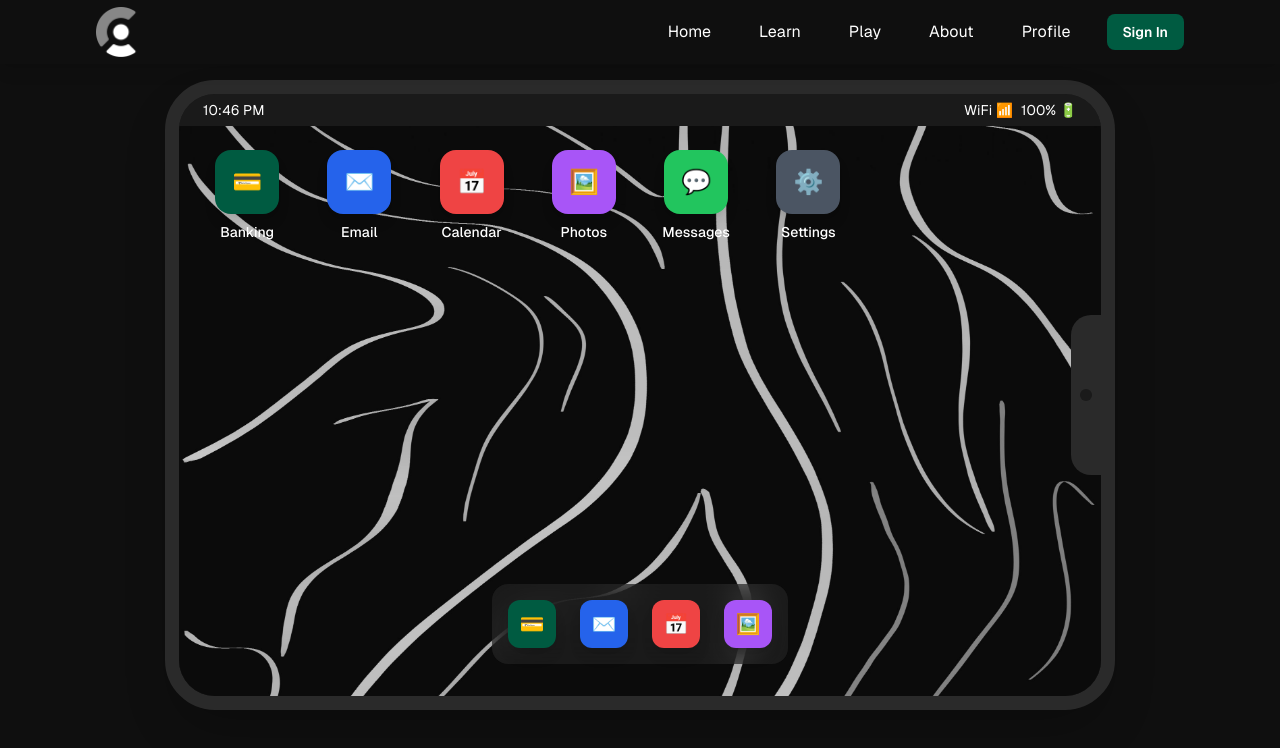
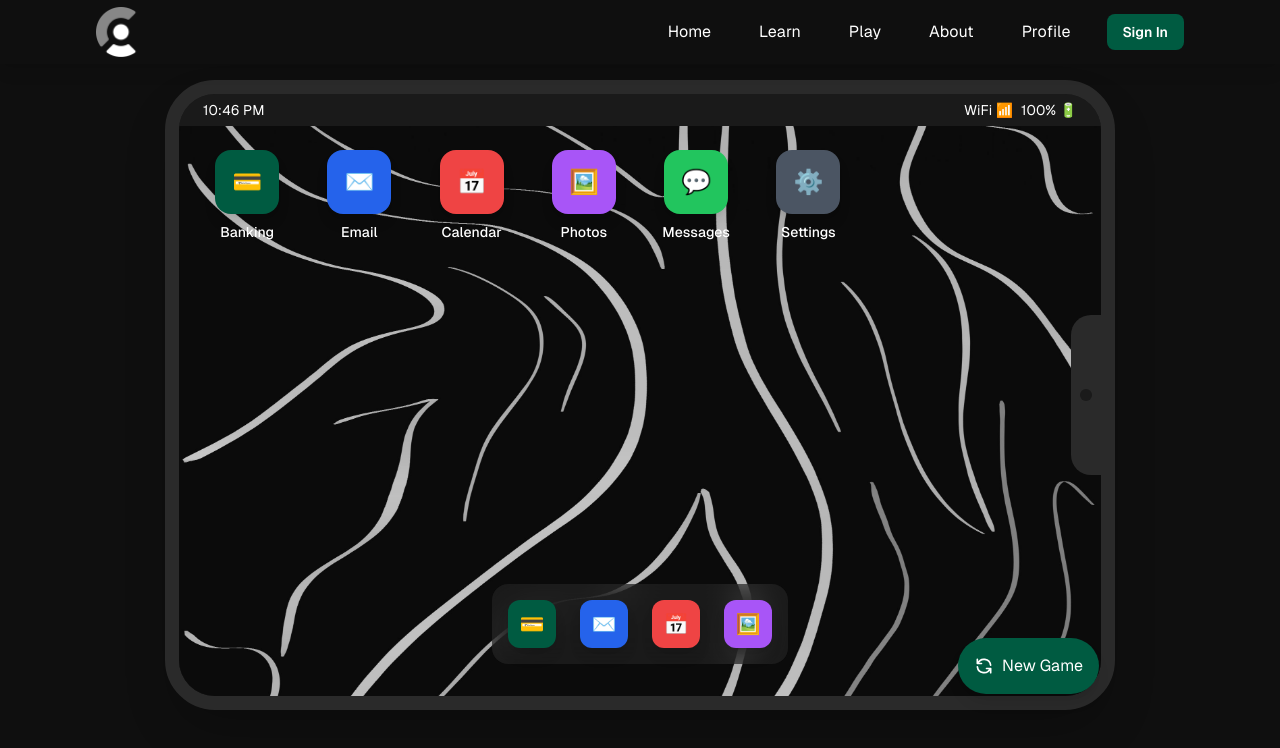
Before and after one commit to karanjot-gaidu/sachacks, a Next.js app: page /play in a window 1280 px wide. Shown: the top 748 px of the page. Built offline with nearby package versions, Linux system fonts and the light colour scheme; no server answers.

Commit message:
Added loading and fixed play

```diff
--- a/app/api/generate-scenario/route.ts
+++ b/app/api/generate-scenario/route.ts
@@ -39,6 +39,15 @@ const PROMPT = `Generate a realistic banking scenario where a person has some le
 3. Clear but subtle hints in the emails about which transactions might be fraudulent
 4. An initial account balance
 
+For emails, include detailed content that tells a story. Some emails should be:
+- Security alerts from the bank
+- Confirmation emails for legitimate transactions
+- Marketing emails (as distractions)
+- Suspicious activity notifications
+- Personal emails that might reference financial activities
+
+Each email should have a complete message body with proper formatting, greetings, and signatures.
+
 Format the response as a JSON object matching this TypeScript interface:
 
 interface GeneratedScenario {
@@ -56,6 +65,7 @@ interface GeneratedScenario {
         from: string;
         subject: string;
         preview: string;
+        fullContent: string;
         date: string;
         unread: boolean;
         relatedTransactionId?: number;
@@ -64,7 +74,7 @@ interface GeneratedScenario {
     fraudulentTransactionIds: number[];
 }
 
-Make the scenario realistic and ensure the fraud isn't too obvious.`;
+Make the scenario realistic and ensure the fraud requires careful attention to detail to identify.`;
 
 export async function GET() {
     try {
--- a/app/components/game-context.tsx
+++ b/app/components/game-context.tsx
@@ -1,7 +1,8 @@
 "use client";
 
 import { createContext, useContext, useState, useEffect } from 'react';
-import { GeneratedScenario, GeneratedTransaction, GeneratedEmail } from '../api/generate-scenario/route';
+import { GeneratedScenario } from '../api/generate-scenario/route';
+import LoadingScreen from './loading-screen';
 
 interface GameContextType {
     scenario: GeneratedScenario | null;
@@ -10,6 +11,8 @@ interface GameContextType {
     markAsFraudulent: (transactionId: number) => void;
     unmarkAsFraudulent: (transactionId: number) => void;
     checkAnswer: () => { correct: boolean; message: string };
+    generateNewGame: () => Promise<void>;
+    isGenerating: boolean;
 }
 
 const GameContext = createContext<GameContextType | undefined>(undefined);
@@ -17,20 +20,34 @@ const GameContext = createContext<GameContextType | undefined>(undefined);
 export function GameProvider({ children }: { children: React.ReactNode }) {
     const [scenario, setScenario] = useState<GeneratedScenario | null>(null);
     const [loading, setLoading] = useState(true);
+    const [isGenerating, setIsGenerating] = useState(false);
     const [userGuesses, setUserGuesses] = useState<number[]>([]);
 
     useEffect(() => {
-        fetchScenario();
+        // Check if we have a saved scenario in localStorage
+        const savedScenario = localStorage.getItem('bankingScenario');
+        if (savedScenario) {
+            setScenario(JSON.parse(savedScenario));
+            setLoading(false);
+        } else {
+            generateNewGame();
+        }
     }, []);
 
-    const fetchScenario = async () => {
+    const generateNewGame = async () => {
+        setIsGenerating(true);
         try {
             const response = await fetch('/api/generate-scenario');
             const data = await response.json();
             setScenario(data);
+            // Save to localStorage
+            localStorage.setItem('bankingScenario', JSON.stringify(data));
+            // Reset user guesses
+            setUserGuesses([]);
         } catch (error) {
-            console.error('Error fetching scenario:', error);
+            console.error('Error generating new game:', error);
         } finally {
+            setIsGenerating(false);
             setLoading(false);
         }
     };
@@ -78,8 +95,11 @@ export function GameProvider({ children }: { children: React.ReactNode }) {
             userGuesses,
             markAsFraudulent,
             unmarkAsFraudulent,
-            checkAnswer
+            checkAnswer,
+            generateNewGame,
+            isGenerating
         }}>
+            {isGenerating && <LoadingScreen />}
             {children}
         </GameContext.Provider>
     );
--- /dev/null
+++ b/app/components/loading-screen.tsx
@@ -0,0 +1,13 @@
+"use client";
+
+export default function LoadingScreen() {
+    return (
+        <div className="fixed inset-0 bg-[#0F0F0F] flex items-center justify-center z-50">
+            <div className="text-center">
+                <div className="inline-block animate-spin rounded-full h-16 w-16 border-t-4 border-[#008170] border-r-4 border-r-transparent mb-4"></div>
+                <h2 className="text-white text-2xl font-semibold mb-2">Generating Game</h2>
+                <p className="text-gray-400">Creating a unique scenario for you...</p>
+            </div>
+        </div>
+    );
+}
--- a/app/components/phone.tsx
+++ b/app/components/phone.tsx
@@ -4,9 +4,11 @@ import { useState } from 'react';
 import Banking from './banking';
 import Email from './email';
 import Homescreen from './homescreen';
+import { useGame } from './game-context';
 
 export default function Phone() {
     const [currentApp, setCurrentApp] = useState<string | null>(null);
+    const { generateNewGame } = useGame();
 
     const handleBack = () => {
         setCurrentApp(null);
@@ -24,6 +26,7 @@ export default function Phone() {
     };
 
     return (
+        <div className="relative">
             <div className="relative w-[950px] h-[630px] bg-[#1A1A1A] rounded-[50px] shadow-2xl overflow-hidden border-[14px] border-[#2A2A2A]">
                 {/* Notch */}
                 <div className="absolute top-1/2 right-0 transform translate-y-[-50%] w-[30px] h-[160px] bg-[#2A2A2A] rounded-l-[20px] flex items-center justify-center z-20">
@@ -48,5 +51,17 @@ export default function Phone() {
                     {renderApp()}
                 </div>
             </div>
+
+            {/* New Game Button */}
+            <button
+                onClick={generateNewGame}
+                className="absolute bottom-4 right-4 bg-[#005B41] hover:bg-[#008170] text-white rounded-full p-4 shadow-lg transition-colors duration-300 flex items-center gap-2"
+            >
+                <svg className="w-5 h-5" fill="none" stroke="currentColor" viewBox="0 0 24 24">
+                    <path strokeLinecap="round" strokeLinejoin="round" strokeWidth={2} d="M4 4v5h.582m15.356 2A8.001 8.001 0 004.582 9m0 0H9m11 11v-5h-.581m0 0a8.003 8.003 0 01-15.357-2m15.357 2H15" />
+                </svg>
+                New Game
+            </button>
+        </div>
     );
 }
```
Lines whose indentation alone changed are shown as unchanged.
